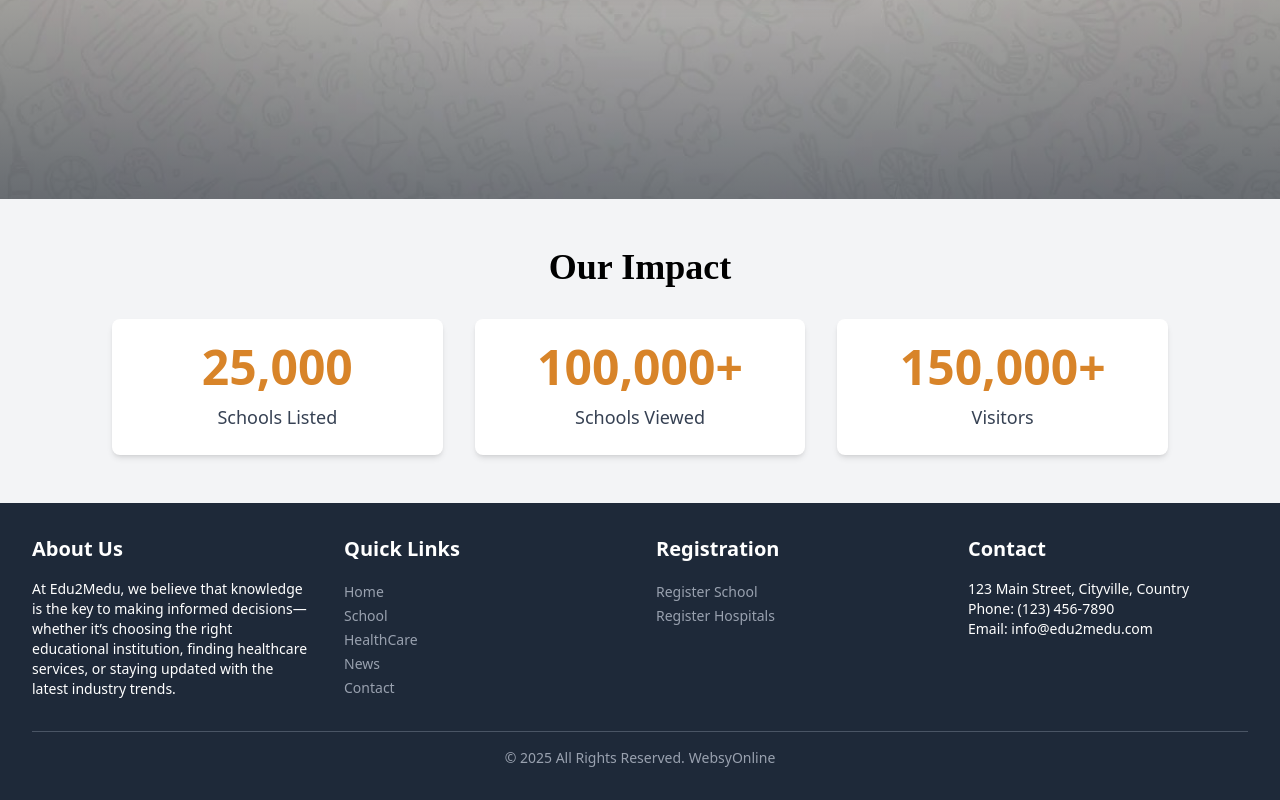
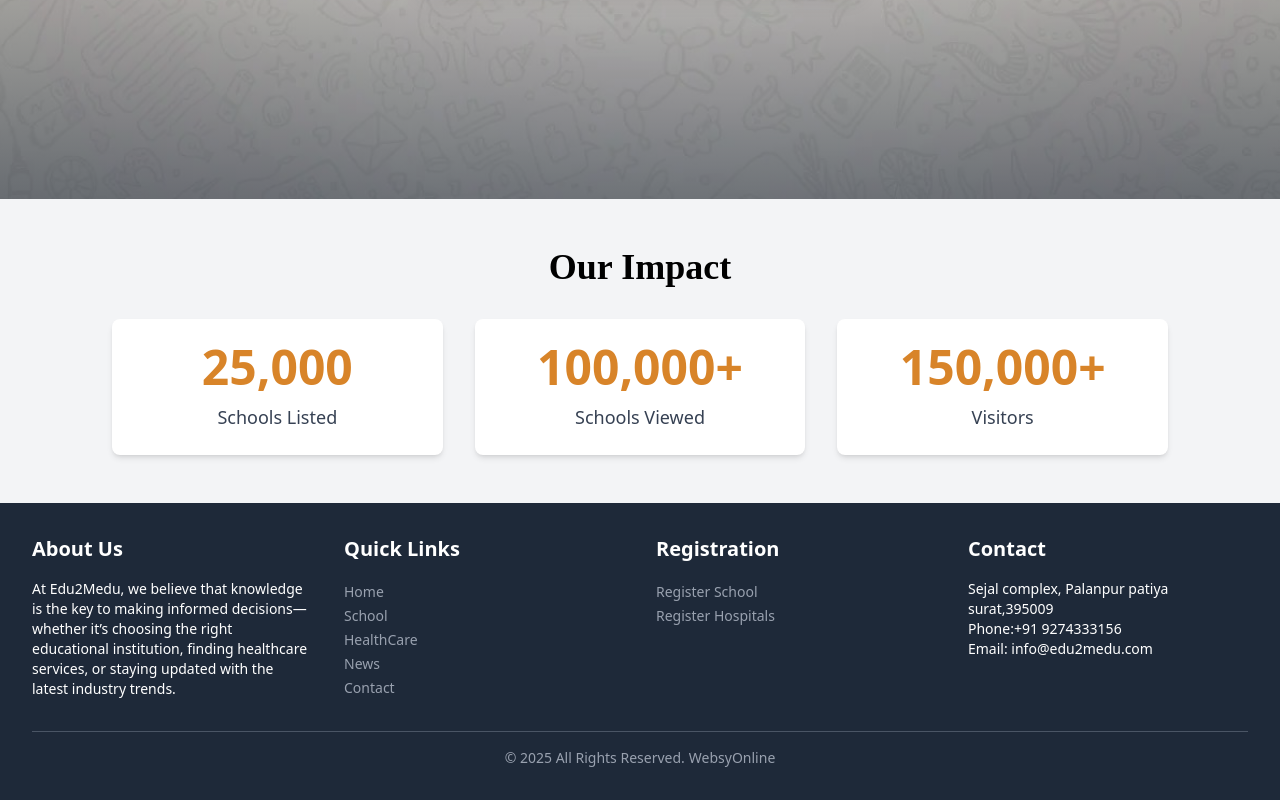
Before and after one commit to satyanarayansaiprasad/edu2medu, a React (Vite) app in the folder frontend/: page / in a window 1280 px wide. Shown: the part 3433-4233 px from the top of the page. Built offline with nearby package versions, Linux system fonts and the light colour scheme; no server answers; a web font is replaced by a local one.

Commit message:
Update Footer.jsx

```diff
--- a/frontend/src/components/Footer.jsx
+++ b/frontend/src/components/Footer.jsx
@@ -33,8 +33,8 @@ const Footer = () => {
           </div>
           <div>
             <h3 className="text-xl font-semibold mb-4">Contact</h3>
-            <p className="text-sm">123 Main Street, Cityville, Country</p>
-            <p className="text-sm">Phone: (123) 456-7890</p>
+            <p className="text-sm">Sejal complex, Palanpur patiya surat,395009</p>
+            <p className="text-sm">Phone:+91 9274333156</p>
             <p className="text-sm">Email: info@edu2medu.com</p>
           </div>
 
```
